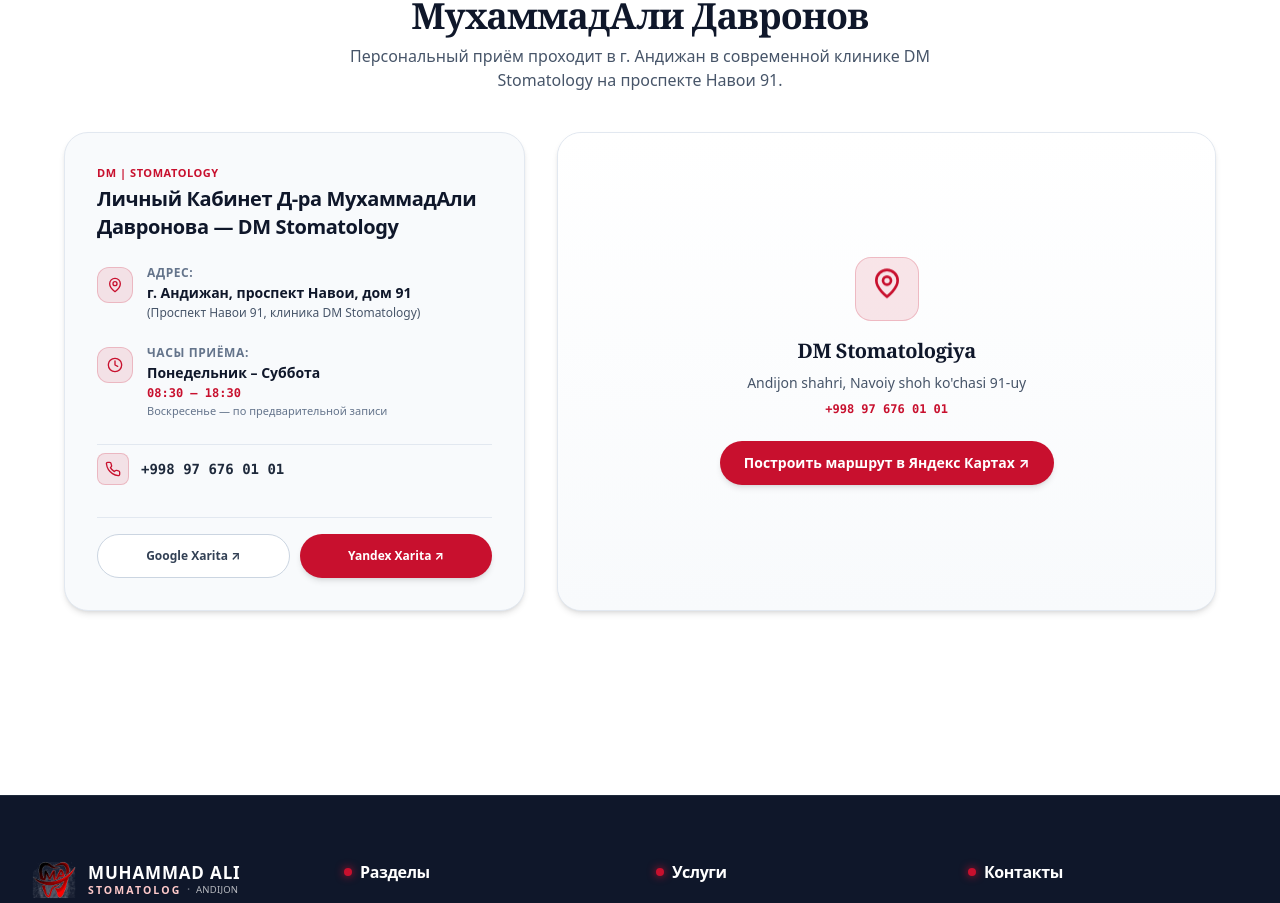
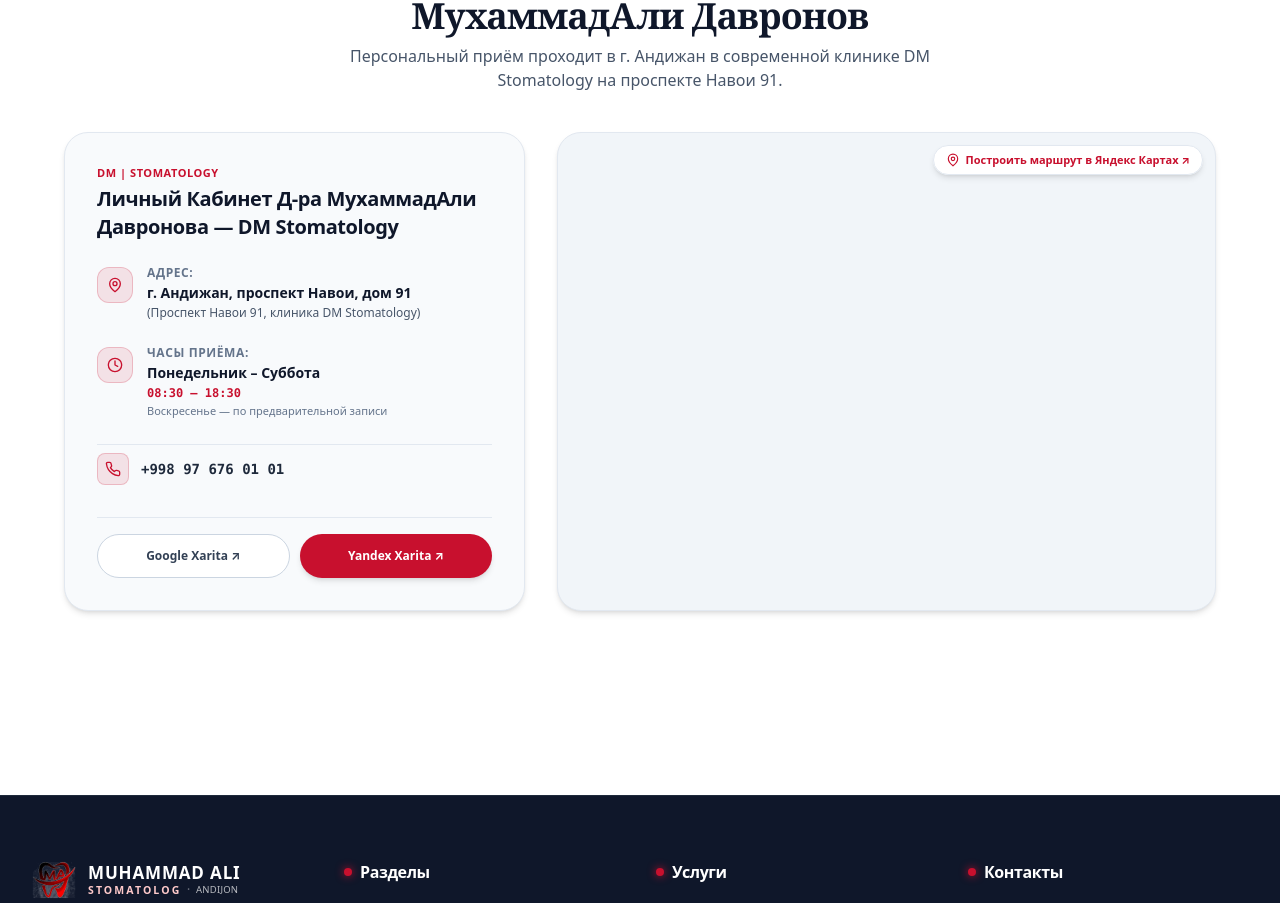
Before and after one commit to shakhzod-madmarov/stomatolog-muhammadali, a React (Vite) app in the folder frontend/: page /ru/about in a window 1280 px wide. Shown: the part 2941-3844 px from the top of the page. Built offline with nearby package versions, Linux system fonts and the light colour scheme; no server answers.

Commit message:
feat: update clinic location with exact Yandex map coordinates, org ID, and embedded interactive widget

```diff
--- a/frontend/src/components/ClinicLocationMap.jsx
+++ b/frontend/src/components/ClinicLocationMap.jsx
@@ -134,29 +134,29 @@
             </div>
           </div>
 
-          {/* Right Map View / Interactive Location Frame */}
-          <div className="lg:col-span-7 rounded-2xl sm:rounded-3xl overflow-hidden shadow-md border border-slate-200 min-h-[260px] sm:min-h-[440px] relative bg-slate-100 flex flex-col items-center justify-center">
-            {/* Direct Yandex Maps Link Card / Embedded representation */}
-            <div className="absolute inset-0 bg-gradient-to-b from-white to-slate-50 flex flex-col items-center justify-center p-4 sm:p-6 text-center">
-              <div className="w-14 h-14 sm:w-16 sm:h-16 rounded-2xl bg-primary/10 border border-primary/20 flex items-center justify-center mb-3 sm:mb-4 shadow-xs">
-                <IconLocationPin className="w-7 h-7 sm:w-8 sm:h-8 text-primary animate-bounce" />
-              </div>
-              <h3 className="text-lg sm:text-xl font-bold text-slate-900 mb-1.5 sm:mb-2 font-serif">
-                DM Stomatologiya
-              </h3>
-              <p className="text-xs sm:text-sm text-slate-600 max-w-md mb-1.5 sm:mb-2">
-                Andijon shahri, Navoiy shoh ko'chasi 91-uy
-              </p>
-              <p className="text-xs text-primary mb-4 sm:mb-6 font-mono font-bold">
-                +998 97 676 01 01
-              </p>
-              <div className="flex flex-wrap items-center justify-center gap-3 w-full sm:w-auto px-4">
+          {/* Right Map View / Interactive Yandex Location Frame */}
+          <div className="lg:col-span-7 rounded-2xl sm:rounded-3xl overflow-hidden shadow-md border border-slate-200 min-h-[380px] sm:min-h-[460px] relative bg-slate-100 flex flex-col">
+            <div className="relative w-full h-full min-h-[380px] sm:min-h-[460px] flex-1">
+              <iframe
+                src={PRIMARY_CLINIC.maps.yandexWidget}
+                width="100%"
+                height="100%"
+                style={{ position: "absolute", top: 0, left: 0, width: "100%", height: "100%", border: 0 }}
+                allowFullScreen={true}
+                loading="lazy"
+                title={PRIMARY_CLINIC.dentistOffice[lang] || PRIMARY_CLINIC.name[lang]}
+                className="w-full h-full"
+              />
+
+              {/* Floating Quick Action Button on Top of the Map */}
+              <div className="absolute top-3 right-3 z-10 pointer-events-auto">
                 <a
                   href={PRIMARY_CLINIC.maps.yandex}
                   target="_blank"
                   rel="noopener noreferrer"
-                  className="w-full sm:w-auto inline-flex items-center justify-center gap-2 px-6 py-3 rounded-full text-xs sm:text-sm font-bold text-white bg-primary hover:bg-primary-hover shadow-md hover:shadow-colgate transition-all transform active:scale-98"
+                  className="inline-flex items-center gap-1.5 px-3 py-1.5 rounded-full text-[11px] font-bold bg-white/95 backdrop-blur-md text-primary hover:bg-primary hover:text-white border border-slate-200 shadow-md transition-all active:scale-95"
                 >
+                  <IconLocationPin className="w-3.5 h-3.5" />
                   <span>{labels.directionsBtn}</span>
                 </a>
               </div>
--- a/frontend/src/constants/clinics.js
+++ b/frontend/src/constants/clinics.js
@@ -57,16 +57,17 @@
     instagram: "https://www.instagram.com/dm.muxammadali/",
     instagramHandle: "@dm.muxammadali",
     coordinates: {
-      lat: 40.7821,
-      lng: 72.3442,
+      lat: 40.778593,
+      lng: 72.354894,
     },
     maps: {
-      google: "https://maps.google.com/?q=40.7821,72.3442",
-      googleFull: "https://maps.google.com/?q=40.7821,72.3442",
-      yandex: "https://yandex.uz/maps/-/CXBZfQM2",
-      yandexShort: "https://yandex.uz/maps/-/CXBZfQM2",
-      yandexFull: "https://yandex.uz/maps/-/CXBZfQM2",
-      yandexOrgId: "CXBZfQM2",
+      google: "https://maps.google.com/?q=40.778593,72.354894",
+      googleFull: "https://maps.google.com/?q=40.778593,72.354894",
+      yandex: "https://yandex.uz/maps/org/stomatologiya/214793392317/",
+      yandexShort: "https://yandex.uz/maps/org/stomatologiya/214793392317/",
+      yandexFull: "https://yandex.uz/maps/org/stomatologiya/214793392317/",
+      yandexOrgId: "214793392317",
+      yandexWidget: "https://yandex.uz/map-widget/v1/?ll=72.354976%2C40.778561&mode=poi&poi%5Bpoint%5D=72.354894%2C40.778593&poi%5Buri%5D=ymapsbm1%3A%2F%2Forg%3Foid%3D214793392317&z=16.63",
       googlePlaceId: "",
       googleCid: "",
     },
--- a/frontend/src/constants/doctor.js
+++ b/frontend/src/constants/doctor.js
@@ -58,7 +58,7 @@
   telegramHandle: "@dm_muxammadali",
   instagramUrl: "https://www.instagram.com/dm.muxammadali/",
   instagramHandle: "@dm.muxammadali",
-  yandexMapsUrl: "https://yandex.uz/maps/-/CXBZfQM2",
+  yandexMapsUrl: "https://yandex.uz/maps/org/stomatologiya/214793392317/",
   email: "dr@gmail.com",
   siteUrl: "https://stomatolog-muhammadali.uz",
   medinsonSiteId: "ny54hk66wu",
--- a/frontend/src/constants/faq.js
+++ b/frontend/src/constants/faq.js
@@ -46,9 +46,9 @@
       en: "Where is Dr. MuhammadAli Davronov's clinic located?",
     },
     a: {
-      uz: "Dr. MuhammadAli Davronov shaxsiy qabuli Andijon shahri, Navoiy shoh ko'chasi 91-uyda, DM Stomatologiya markazida o'tkaziladi. Bemorlarimiz uchun qulay sharoit va avtoturargoh mavjud. Saytimizdagi Yandex Xarita havolasi (https://yandex.uz/maps/-/CXBZfQM2) orqali to'g'ridan-to'g'ri marshrut chizishingiz mumkin.",
-      ru: "Персональный приём проходит в клинике DM Stomatology по адресу: город Андижан, проспект Навои, дом 91. Доступна удобная парковка. Вы можете проложить маршрут в один клик по ссылке в Яндекс.Картах (https://yandex.uz/maps/-/CXBZfQM2).",
-      en: "Dr. MuhammadAli Davronov practices at DM Stomatology, located at 91 Navoi Avenue, Andijan. Ample parking is available on-site. You can navigate directly using our Yandex Maps link (https://yandex.uz/maps/-/CXBZfQM2).",
+      uz: "Dr. MuhammadAli Davronov shaxsiy qabuli Andijon shahri, Navoiy shoh ko'chasi 91-uyda, DM Stomatologiya markazida o'tkaziladi. Bemorlarimiz uchun qulay sharoit va avtoturargoh mavjud. Saytimizdagi Yandex Xarita havolasi (https://yandex.uz/maps/org/stomatologiya/214793392317/) orqali to'g'ridan-to'g'ri marshrut chizishingiz mumkin.",
+      ru: "Персональный приём проходит в клинике DM Stomatology по адресу: город Андижан, проспект Навои, дом 91. Доступна удобная парковка. Вы можете проложить маршрут в один клик по ссылке в Яндекс.Картах (https://yandex.uz/maps/org/stomatologiya/214793392317/).",
+      en: "Dr. MuhammadAli Davronov practices at DM Stomatology, located at 91 Navoi Avenue, Andijan. Ample parking is available on-site. You can navigate directly using our Yandex Maps link (https://yandex.uz/maps/org/stomatologiya/214793392317/).",
     },
   },
   {
```
Also changed, not shown: frontend/public/llms.txt.
